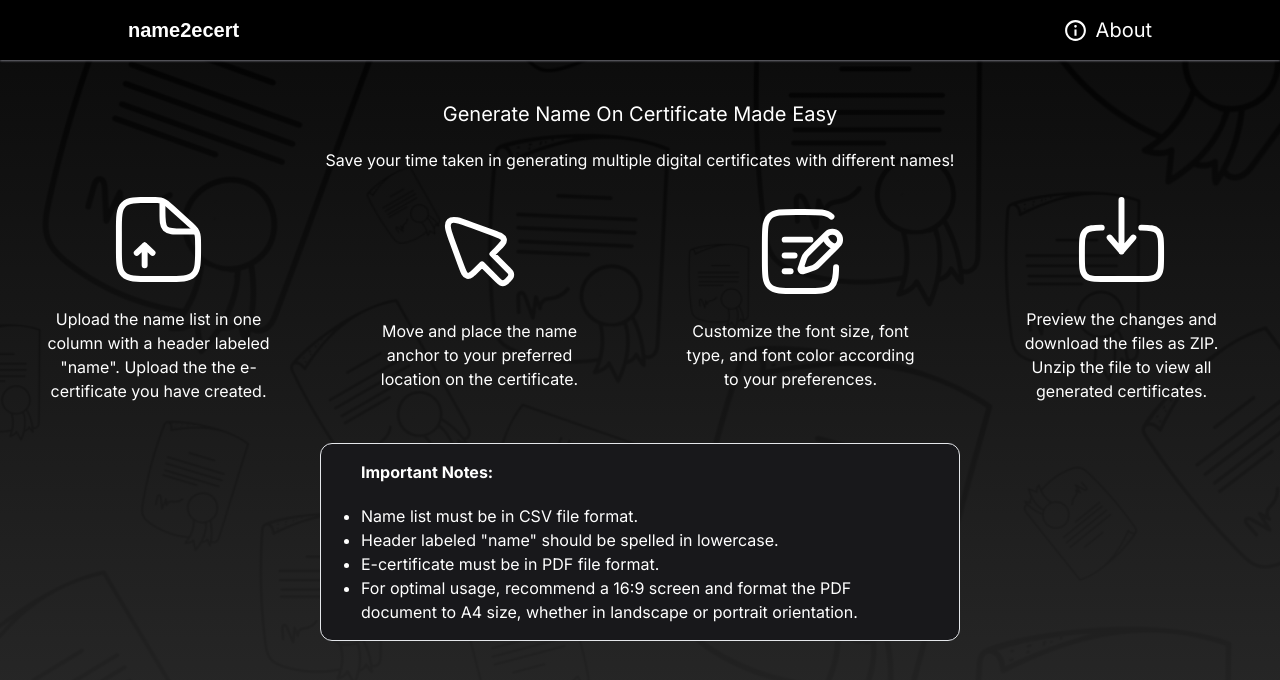
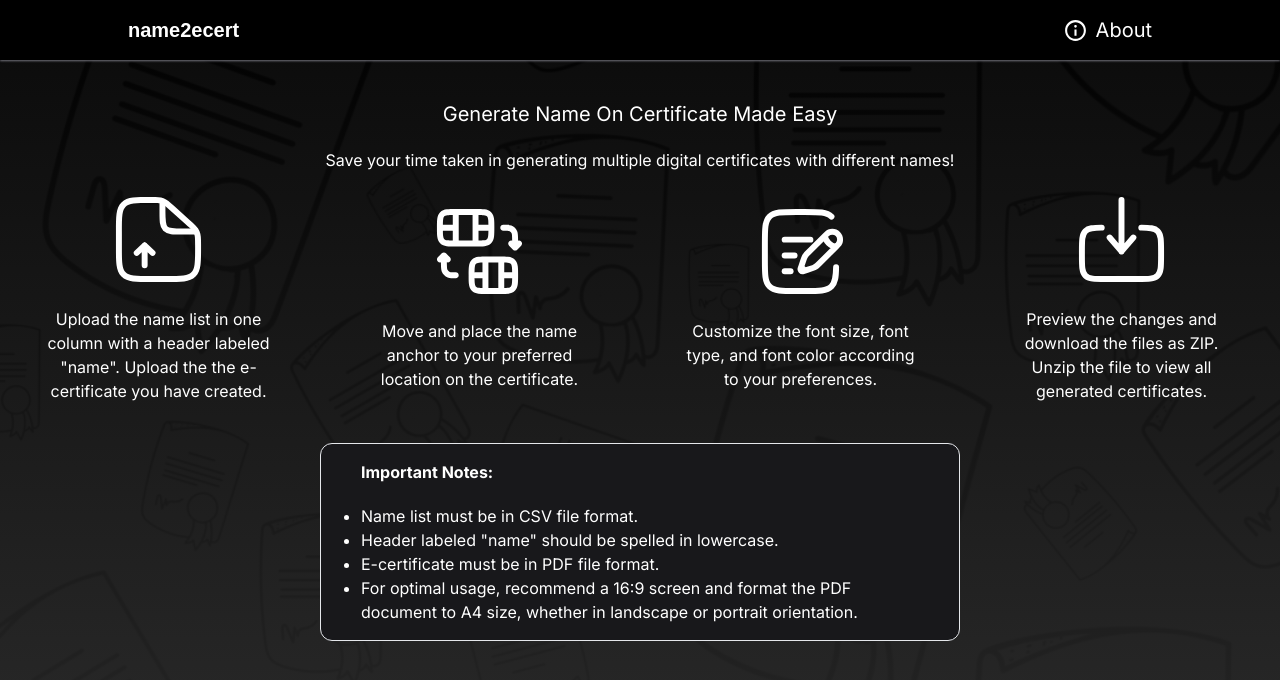
Before and after one commit to adhamhshm/name2ecert, a Next.js app: page /about in a window 1280 px wide. Shown: the top 680 px of the page. Built offline with nearby package versions, Linux system fonts and the light colour scheme.

Commit message:
replace icon

```diff
--- a/app/about/page.tsx
+++ b/app/about/page.tsx
@@ -21,7 +21,7 @@ const About = () => {
                         </p>
                     </div>
                     <div className="flex justify-center items-center flex-col gap-5 pb-5 px-2 lg:px-10">
-                        <Image src="/select.svg" alt="select" width={200} height={200} className="w-2/5" />
+                        <Image src="/move.svg" alt="move" width={200} height={200} className="w-2/5" />
                         <p className="text-md text-center">
                             Move and place the name anchor to your preferred location on the certificate.
                         </p>
```
Also changed, not shown: public/move.svg (added), public/select.svg (deleted).
